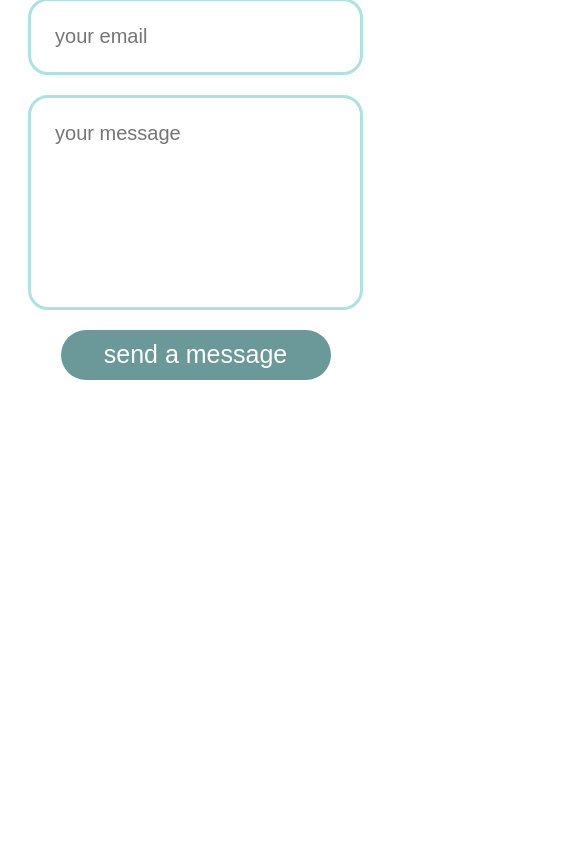
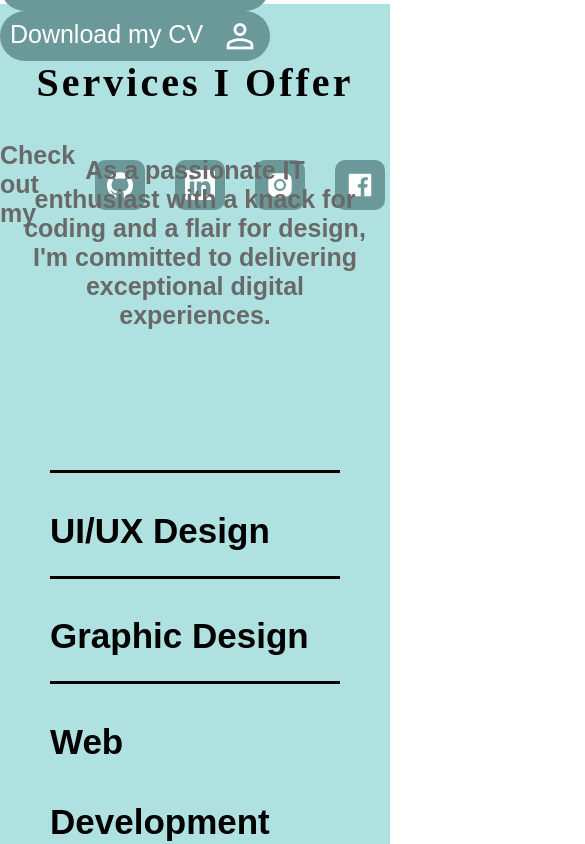
Before and after one commit to Ayeeessshhhaaaaa/portfolio, a React (Create React App) app: page / in a window 390 px wide. Shown: the part 840-1684 px from the top of the page, 585 px wide, since content can reach past the window. Before the commit the page ends 1270 px from the top, so only its background shows below. Built offline with nearby package versions, Linux system fonts and the light colour scheme; a web font is replaced by a local one.

Commit message:
final-responsive

```diff
--- a/src/App.js
+++ b/src/App.js
@@ -9,6 +9,10 @@ import Contact from './Components/Contact/Contact';
 function App() {
   return (
     <div>
+      <About/>
+      <Services/>
+      <Skills/>
+      <Projects/>
       <Contact/>
     </div>
   );
--- a/src/Components/About/About.css
+++ b/src/Components/About/About.css
@@ -71,6 +71,7 @@ button {
     vertical-align: middle; /* Align the icon vertically in the middle */
     margin-left: 10px; /* Adjust the spacing between text and icon */
   }
+
   .image
   {
     height: 450px;
--- a/src/Components/About/About.js
+++ b/src/Components/About/About.js
@@ -1,6 +1,7 @@
 import React from 'react';
 import './About.css';
 import image1 from '../Assets/image1.png'; // Import your image using a relative path
+import Grid from '@mui/material/Unstable_Grid2'; // Grid version 2
 import { AiFillGithub } from 'react-icons/ai';
 import { BsLinkedin } from 'react-icons/bs';
 import { AiFillInstagram } from 'react-icons/ai';
@@ -18,6 +19,8 @@ class About extends React.Component {
             <h1>Unlocking Creativity through Code and Design</h1>
             <p>Hello! I'm Ayesha Fazly, where lines of code and strokes of design collide to create digital magic.</p>
 
+
+            <div className='about-button'>
             <a href='#Contact'>
             <button>
               Let’s Talk <span className="material-symbols-outlined">send</span>
@@ -29,9 +32,11 @@ class About extends React.Component {
               Download my CV <span className="material-symbols-outlined"> person </span>
             </button>
             </a>
+            </div>
 
             <p className="social-text">
             Check out my
+
 
             <a href="https://github.com/Ayeeessshhhaaaaa" target="_blank" rel="noopener noreferrer">
             <div className='card1'>
@@ -58,6 +63,7 @@ class About extends React.Component {
             </a>
 
 
+
             </p>
           </div>
           <div className='right-container'>
--- a/src/Components/Contact/Contact.css
+++ b/src/Components/Contact/Contact.css
@@ -73,6 +73,8 @@ textarea {
   .container.contact_container {
     grid-template-columns: 1fr;
     gap: 2rem;
+    margin-left: auto;
+    margin-right: auto;
   }
 }
 
--- a/src/Components/Navbar/Navbar.css
+++ b/src/Components/Navbar/Navbar.css
@@ -25,3 +25,9 @@ ul
   {
     margin-right: 40px;
   }
+
+  @media screen and (max-width: 600px) {
+    nav{
+      display: none;
+    }
+}
--- a/src/Components/Projects/Projects.css
+++ b/src/Components/Projects/Projects.css
@@ -15,9 +15,6 @@
 {
     display: flex;
     flex-direction: row-wrap;
-}
-.container{
-  margin-left: 20px;
 }
 
 .card {
@@ -85,3 +82,17 @@
   .icon {
     margin-left: 5px; /* Add some spacing between text and icon */
   }
+
+  @media screen and (max-width: 600px)
+  {
+    .project-title
+    {
+      font-size: 40px;
+      text-align: center;
+      margin-left: auto;
+    }
+    .card{
+      margin-left: 35px;
+      margin-right: auto;
+    }
+  }
--- a/src/Components/Projects/Projects.js
+++ b/src/Components/Projects/Projects.js
@@ -52,7 +52,7 @@ class Projects extends React.Component {
               {
               data.map(({id, imageUrls, title, demo}) =>{
               return(
-              <Grid xs={3} key={id} className='container1'>
+              <Grid xs={12} md={4} lg={3} key={id} className='container1'>
                 <div  className='card'>
                     <Carousel showThumbs={false} showStatus={false} infiniteLoop={true}>
 
--- a/src/Components/Services/Services.css
+++ b/src/Components/Services/Services.css
@@ -1,6 +1,6 @@
 .services-container
 {
-    height: 100vh;
+    height: 100%;
     background-color: #AFE1E1;
 }
 
@@ -50,3 +50,25 @@ p
       font-size: 40px;
       line-height: 80px;
   }
+
+  @media screen and (max-width: 600px)
+  {
+    .services-title{
+        font-size: 40px;
+        text-align: center;
+    }
+    .left-container{
+        margin-left: auto;
+    }
+    .services-text{
+        font-size: 25px;
+        padding: 20px;
+        text-align: center;
+    }
+    .h2{
+        padding: 50px;
+        margin-left: auto;
+        margin-top: 5px;
+        font-size: 35px;
+    }
+  }
--- a/src/Components/Services/Services.js
+++ b/src/Components/Services/Services.js
@@ -1,18 +1,19 @@
 import React from 'react';
 import './Services.css';
+import Grid from '@mui/material/Unstable_Grid2'; // Grid version 2
 
 class Services extends React.Component {
   render() {
     return (
         <div className='services-container' id='Services'>
-          <div className='container'>
-          <div className='left-container'>
-          <h1>Services I Offer</h1>
-            <p>As a passionate IT enthusiast with a knack for coding and a flair for design, I'm committed to delivering exceptional digital experiences.</p>
-          </div>
-          <div className='right-container'>
+          <Grid container className='container'>
+          <Grid xs={12} md={6} lg={6} className='left-container'>
+          <h1 className='services-title'>Services I Offer</h1>
+            <p className='services-text'>As a passionate IT enthusiast with a knack for coding and a flair for design, I'm committed to delivering exceptional digital experiences.</p>
+          </Grid>
+          <Grid xs={12} md={6} lg={6} className='right-container'>
             <div>
-            <h2>
+            <h2 className='h2'>
             <hr class="custom-hr" />
             UI/UX Design
             <hr class="custom-hr" />
@@ -25,8 +26,8 @@ class Services extends React.Component {
             Back-end Development
             </h2>
             </div>
-          </div>
-          </div>
+          </Grid>
+          </Grid>
         </div>
     );
   }
--- a/src/Components/Skills/Skills.css
+++ b/src/Components/Skills/Skills.css
@@ -1,19 +1,12 @@
 .skills-container
 {
     height: 100%;
-    width: 100%;
     padding-bottom: 50px;
 
 }
 
-.container{
-  display: flex;
-  flex-direction: row;
-}
 .left-container1
 {
-  display: flex;
-  flex-direction: column;
     margin-top: 50px;
     margin-left: 60px;
 }
@@ -48,9 +41,6 @@ h1
 
   .right-container1
 {
-
-  display: flex;
-  flex-direction: column;
     margin-top: 50px;
     margin-left: 180px;
 }
@@ -84,3 +74,37 @@ h1
     margin-right: 80px;
     margin-bottom: 50px;
   }
+
+  @media screen and (max-width: 600px)
+  {
+    .skills-title{
+      text-align: center;
+      font-size: 45px;
+    }
+    .para{
+      text-align: center;
+    }
+    .left-container1{
+      margin-left: auto;
+      padding: 20px;
+    }
+    .right-container1{
+      margin-left: auto;
+      padding: 20px;
+    }
+    .experience, .custom-hr1{
+      width: 90%;
+      padding: 0 20px 0 20px;
+    }
+    .column {
+      justify-content: center; /* Reset horizontal alignment for screens greater than 600px */
+      margin-right: auto;
+    }
+    .skill-item{
+      width: 100px;
+      margin-right: auto;
+      margin-left: auto;
+      margin-bottom: 50px;
+    }
+
+  }
--- a/src/Components/Skills/Skills.js
+++ b/src/Components/Skills/Skills.js
@@ -12,6 +12,7 @@ import image9 from '../Assets/9.png';
 import image10 from '../Assets/10.png';
 import image11 from '../Assets/11.png';
 import image12 from '../Assets/12.png';
+import Grid from '@mui/material/Unstable_Grid2'; // Grid version 2
 
 const skill = [
   {
@@ -97,18 +98,18 @@ class Skills extends React.Component {
   render() {
     return (
         <div className='skills-container' id='Skills'>
-          <div className='container'>
-          <div xs={5} className='left-container1'>
-          <h1>Skills and Experience</h1>
+           <Grid container className='container'>
+          <Grid  xs={12} md={12} lg={5} className='left-container1'>
+          <h1 className='skills-title'>Skills and Experience</h1>
             <p className='para'>Welcome to my 'Skills and Experience' section, where I showcase my skills and budding experience in technology, coding, and design. Although my professional journey is in its early stages, I bring a passion for innovation and a commitment to learning.</p>
-            <h1>Experience</h1>
+            <h1 className='skills-title'>Experience</h1>
             <div>
             <h3>
               <hr class="custom-hr1" />
               {
                 exp.map(({id, date, Name, job, description}) => {
                   return(
-                    <div key={id}>
+                    <div className='experience' key={id}>
                     <div className='exp' style={{ color: 'dimgray', fontWeight: 'bold' }}>{date}</div>
                     {Name} <br/>
                     {job} <br/>
@@ -120,10 +121,10 @@ class Skills extends React.Component {
             }
             </h3>
           </div>
-          </div>
+          </Grid>
 
-          <div className='right-container1'>
-            <h1>Skills</h1>
+          <Grid xs={12} md={12} lg={5} className='right-container1'>
+            <h1 className='skills-title'>Skills</h1>
             <div>
 
             <div className='column'>
@@ -139,10 +140,10 @@ class Skills extends React.Component {
               }
             </div>
           </div>
-          </div>
+          </Grid>
 
 
-        </div>
+        </Grid>
         </div>
     );
   }
--- a/src/index.css
+++ b/src/index.css
@@ -11,51 +11,3 @@ code {
   font-family: source-code-pro, Menlo, Monaco, Consolas, 'Courier New',
     monospace;
 }
-
-
-
-:root {
-    --color-bg: #1f1f38;
-    --color-bg-variant: #2c2c6c;
-    --color-primary: #4db5ff;
-    --color-primary-variant: rgba(77, 181, 255, 0.4);
-    --color-white: #fff;
-    --color-light: rgba(255, 255, 255, 0.6);
-
-     --transition: all 400ms ease;
-
-     --container-width-lg: 75%;
-     --container-width-md: 86%;
-     --container-width-sm: 90%;
-}
-
-html {
-    scroll-behavior: smooth;
-}
-
-::-webkit-scrollbar {
-    display: none;
-}
-
-
-/*----------------- media queries for medium devices---------*/
-@media screen and (max-width: 1024px) {
-    .container {
-        width: var(--container-width-md);
-    }
-
-    section {
-        margin-top: 6rem;
-    }
-}
-
-/*----------------- media queries for small devices---------*/
-@media screen and (max-width: 600px) {
-    .container {
-        width: var(--container-width-sm);
-    }
-
-    section {
-        margin-bottom: 2rem;
-    }
-}
```
